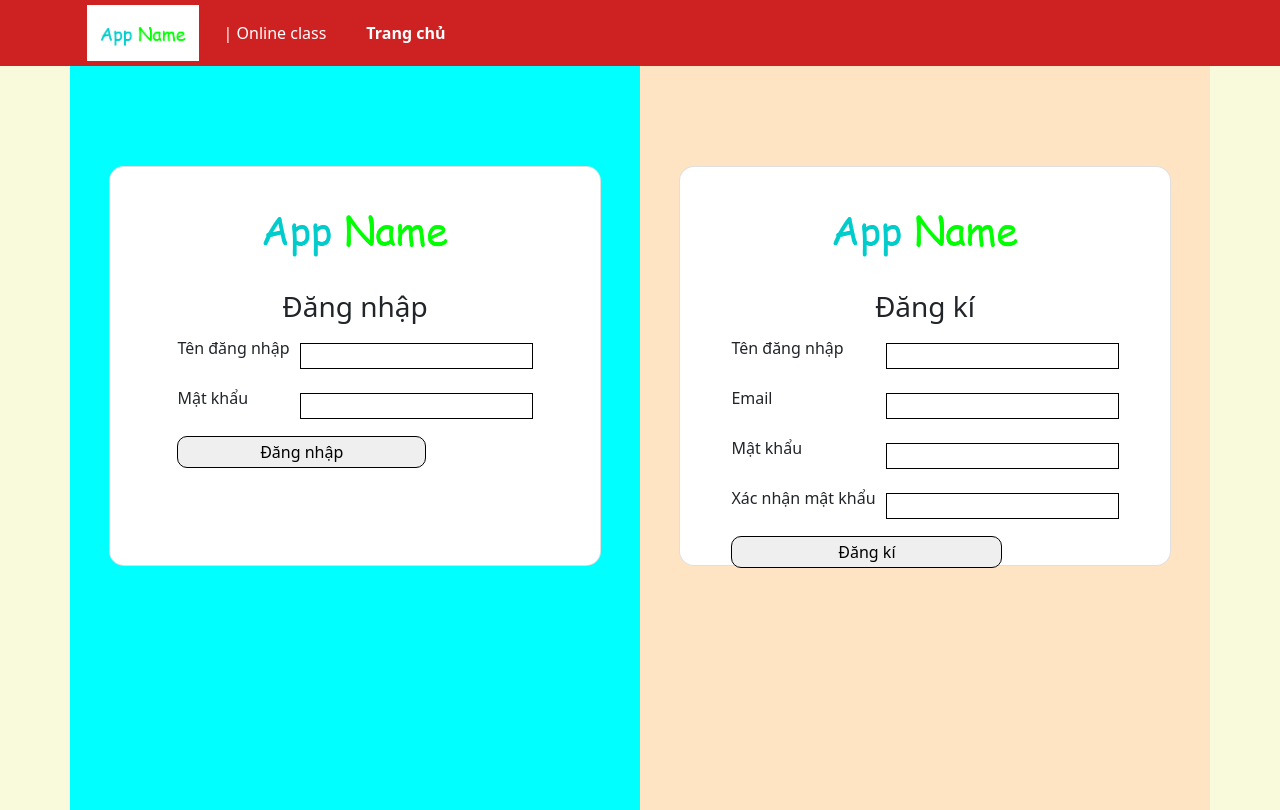
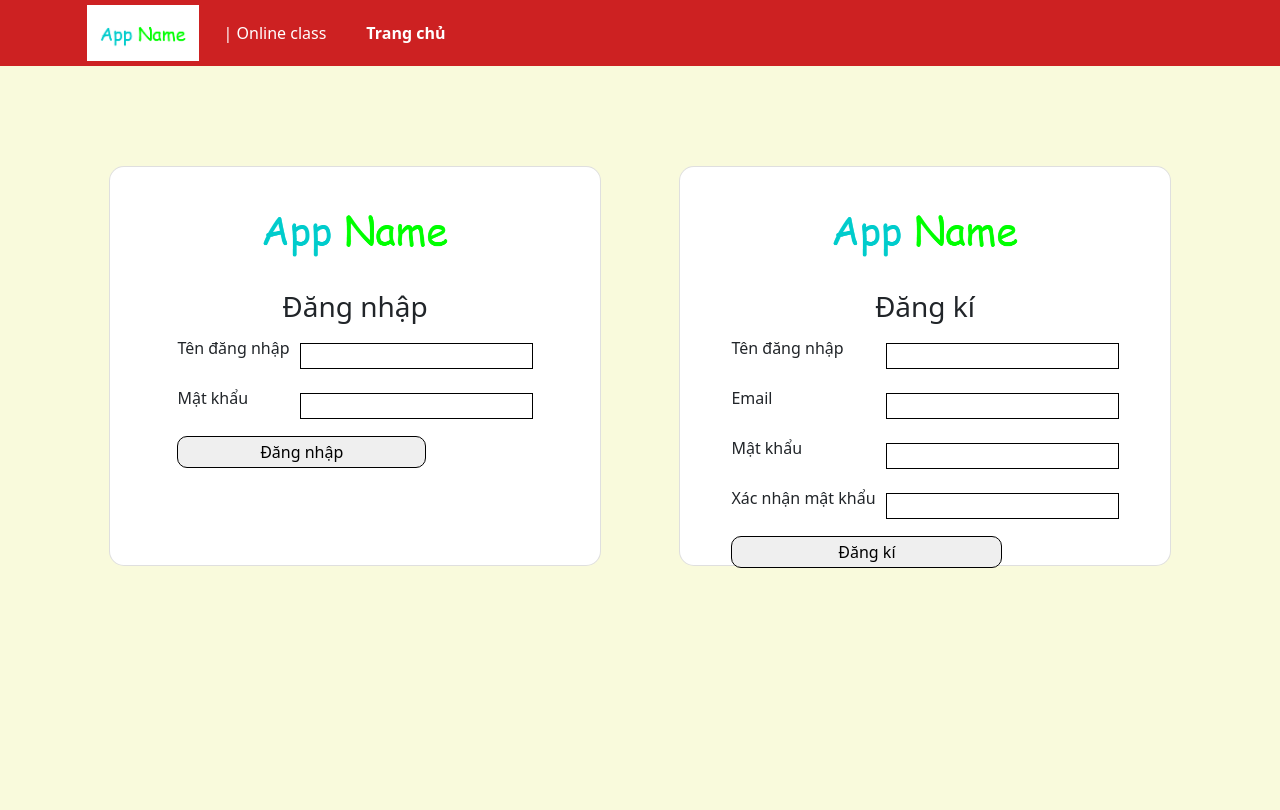
Before and after one commit to kiuen123/online-class, a PHP site: page /demo/login-register.html in a window 1280 px wide. Run offline with PHP 8.4, Linux system fonts and the light colour scheme.

Commit message:
xoa phan thua

```diff
--- a/css/login-register.css
+++ b/css/login-register.css
@@ -46,12 +46,6 @@ a {
 }
 
 .login {
-    background-color: aqua;
-    height: 93vh;
-}
-
-.register {
-    background-color: bisque;
     height: 93vh;
 }
 
@@ -62,19 +56,6 @@ a {
 }
 
 .login-main {
-    transform: translateY(25%);
-    height: 50vh;
-    width: 90%;
-    border-radius: 15px !important;
-}
-
-.register {
-    display: flex;
-    justify-content: center;
-    position: relative;
-}
-
-.register-main {
     transform: translateY(25%);
     height: 50vh;
     width: 90%;
--- a/demo/login-register.html
+++ b/demo/login-register.html
@@ -94,8 +94,8 @@
                     </div>
                 </div>
 
-                <div class="col-md-6 register" id="register">
-                    <div class="card register-main">
+                <div class="col-md-6 login" id="register">
+                    <div class="card login-main">
 
                         <div style="display: flex;
                                     justify-content: center;">
```
